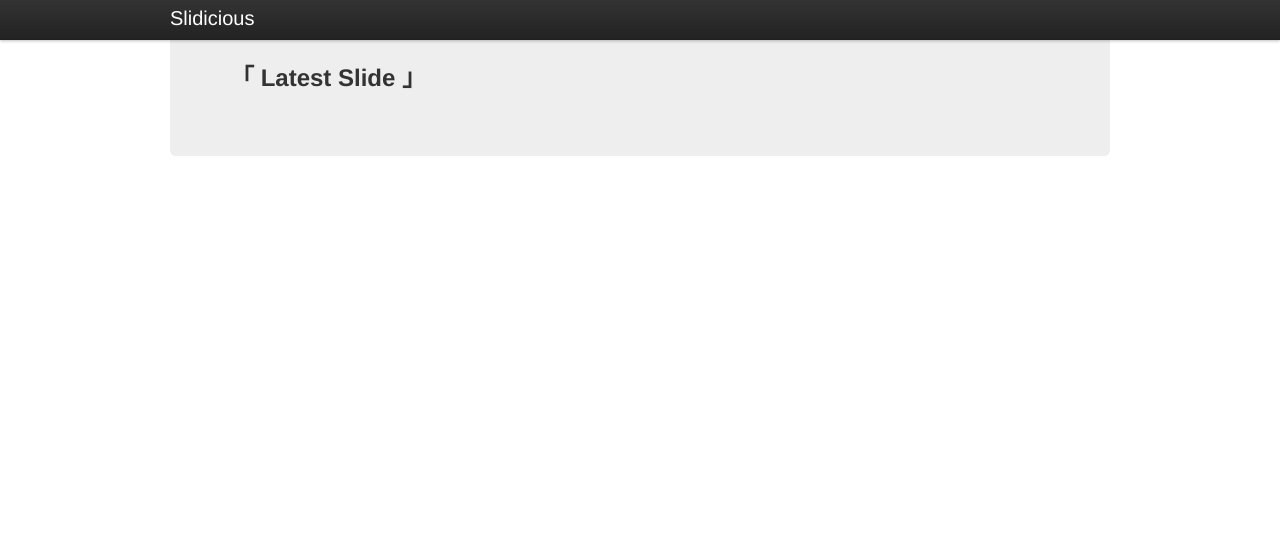
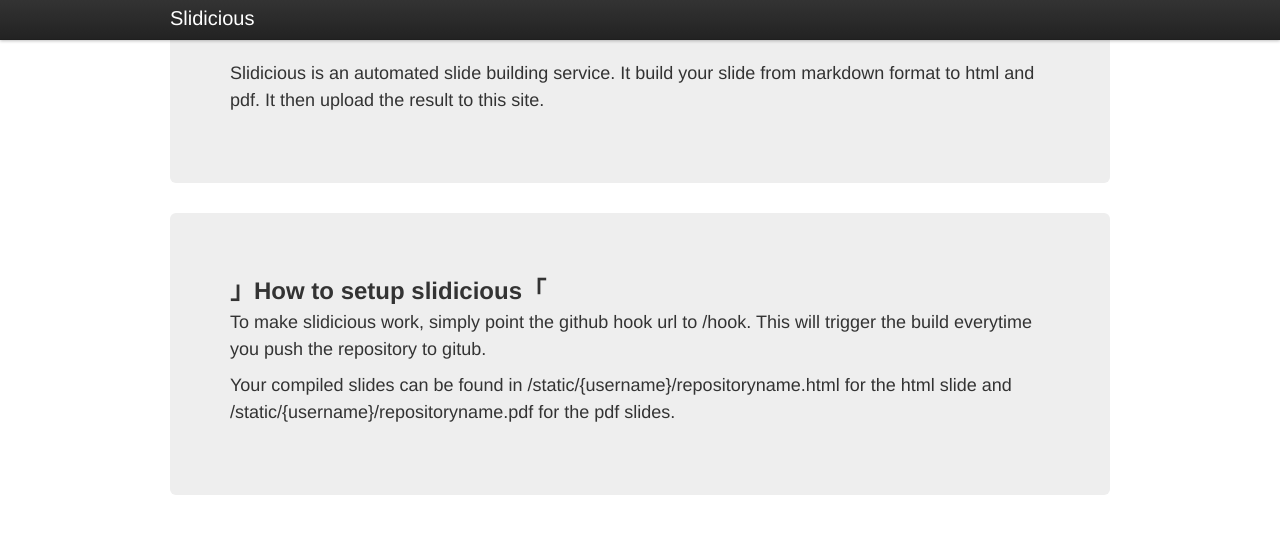
Before and after one commit to gcmalloc/slidicious, a Flask app: page / in a window 1280 px wide. Shown: the top 534 px of the page. Run offline with Flask 2, Linux system fonts and the light colour scheme; parts of the project's set-up code (start-up, migrations or seed data) failed here and were passed over; some libraries are stand-ins or nearby versions.

Commit message:
adding help

```diff
--- a/src/templates/index.html
+++ b/src/templates/index.html
@@ -18,11 +18,29 @@
 
 <div class="container">
 
+
+    <div class="hero-unit">
+    	<p>
+		Slidicious is an automated slide building service. It build your slide from markdown format to html and pdf. It then upload the result to this site.
+	</p>
+    </div>
+    {% if slides %}
     <div class="hero-unit">
         <h2>「 Latest Slide 」</h2>
     {% for slide in slides %}
         slide.name
     {% endfor %}
+    </div>
+    {% endif %}
+
+    <div class="hero-unit">
+        <h2> 」How to setup slidicious「 </h2>
+	<p>
+	To make slidicious work, simply point the github hook url to {{url_for('github_hook')}}. This will trigger the build everytime you push the repository to gitub.
+	</p>
+	<p>
+	Your compiled slides can be found in /static/{username}/repositoryname.html for the html slide and /static/{username}/repositoryname.pdf for the pdf slides.
+	</p>
 
     </div>
 
```
